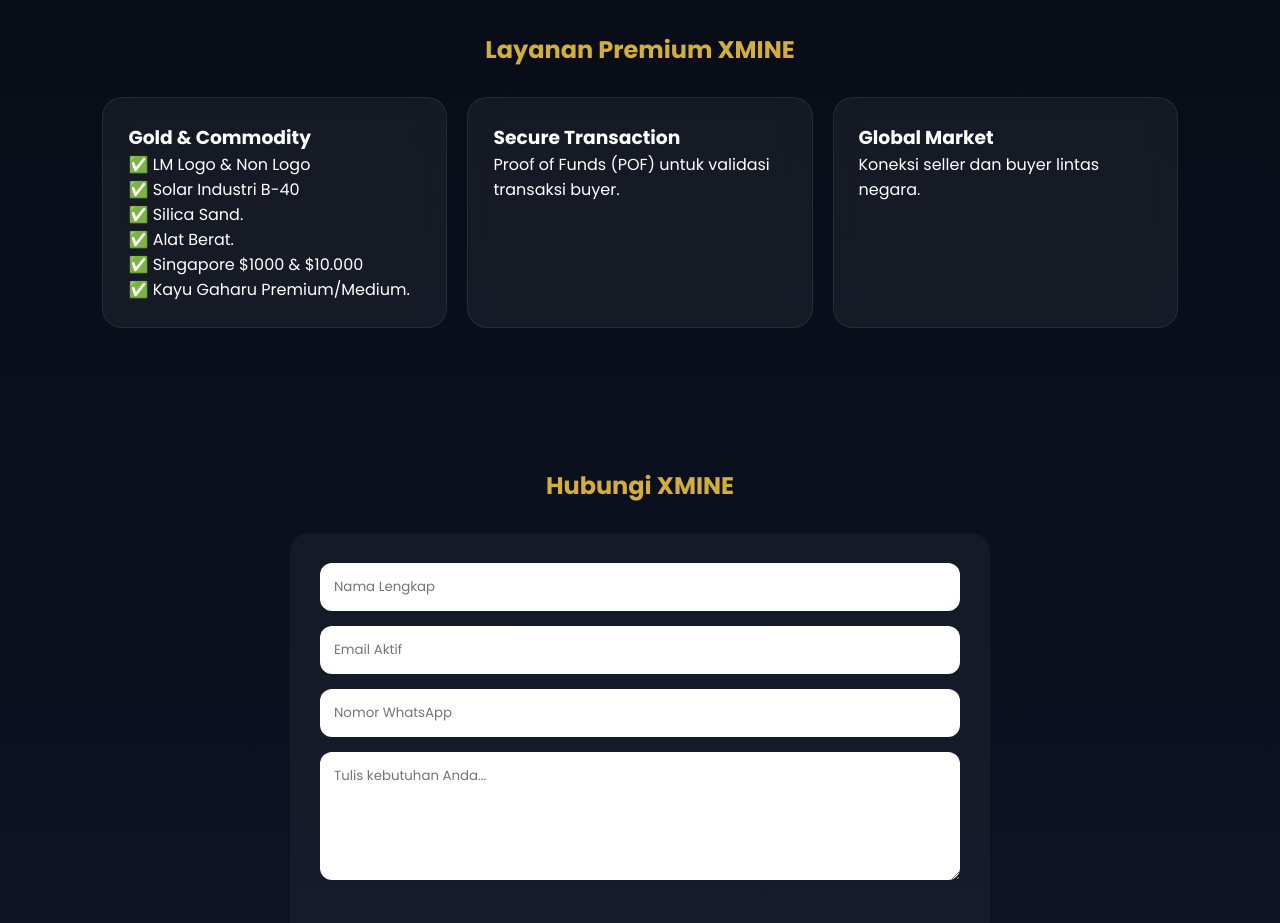
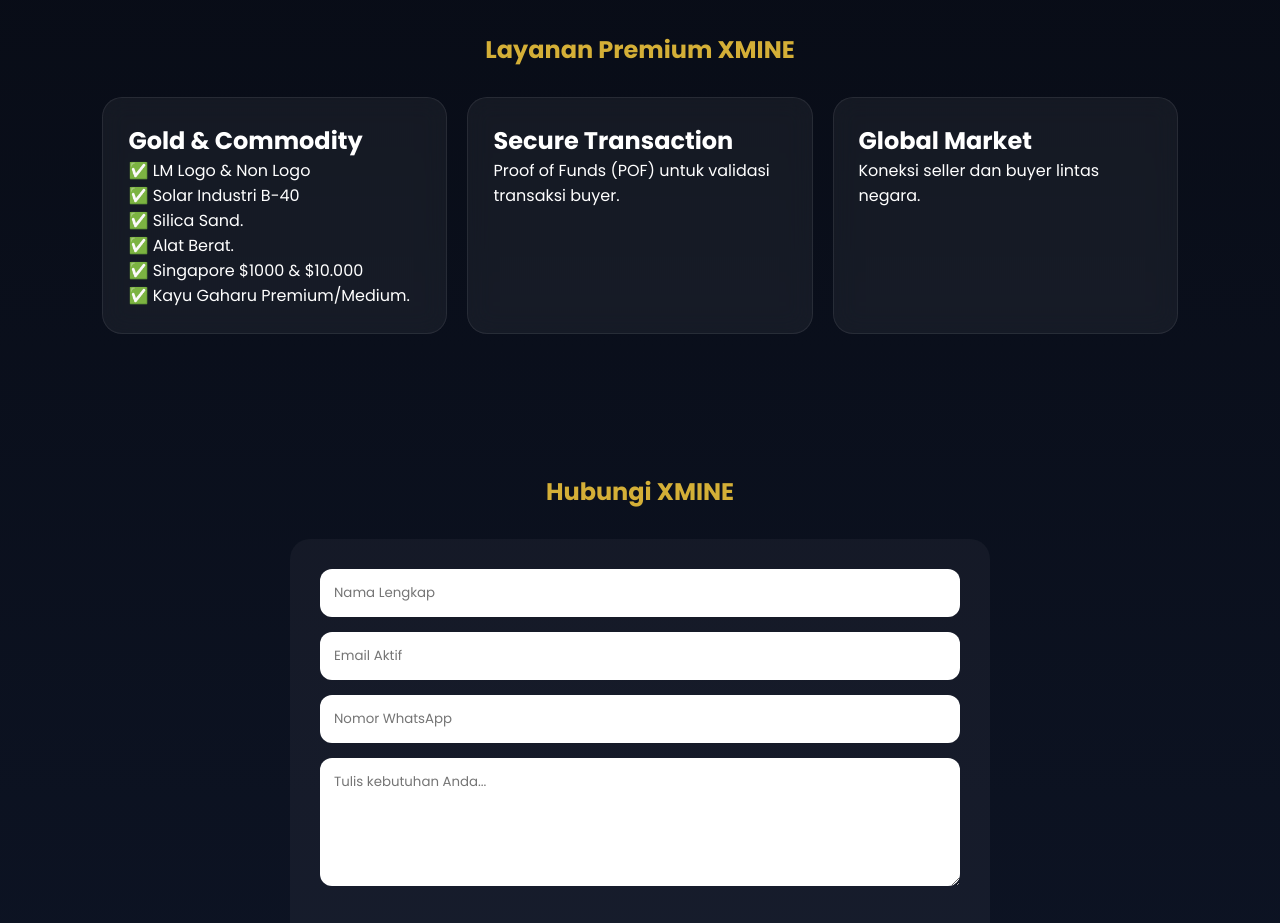
Before and after one commit to XMINETRADER/site, a plain HTML site: page index.html in a window 1280 px wide. Shown: the part 840-1763 px from the top of the page. Drawn offline with Linux system fonts and the light colour scheme.

Commit message:
Update index.html

```diff
--- a/index.html
+++ b/index.html
@@ -236,7 +236,7 @@
   <h2 class="section-title">Layanan Premium XMINE</h2>
   <div class="cards">
     <div class="card">
-      <h3>Gold & Commodity</h3>
+      <h2>Gold & Commodity</h2>
       <p>✅ LM Logo & Non Logo </p>
       <p>✅ Solar Industri B-40 </p>
       <p>✅ Silica Sand.</p>
@@ -245,11 +245,11 @@
        <p>✅ Kayu Gaharu Premium/Medium.</p>
     </div>
     <div class="card">
-      <h3>Secure Transaction</h3>
+      <h2>Secure Transaction</h2>
       <p>Proof of Funds (POF) untuk validasi transaksi buyer.</p>
     </div>
     <div class="card">
-      <h3>Global Market</h3>
+      <h2>Global Market</h2>
       <p>Koneksi seller dan buyer lintas negara.</p>
     </div>
   </div>
```
